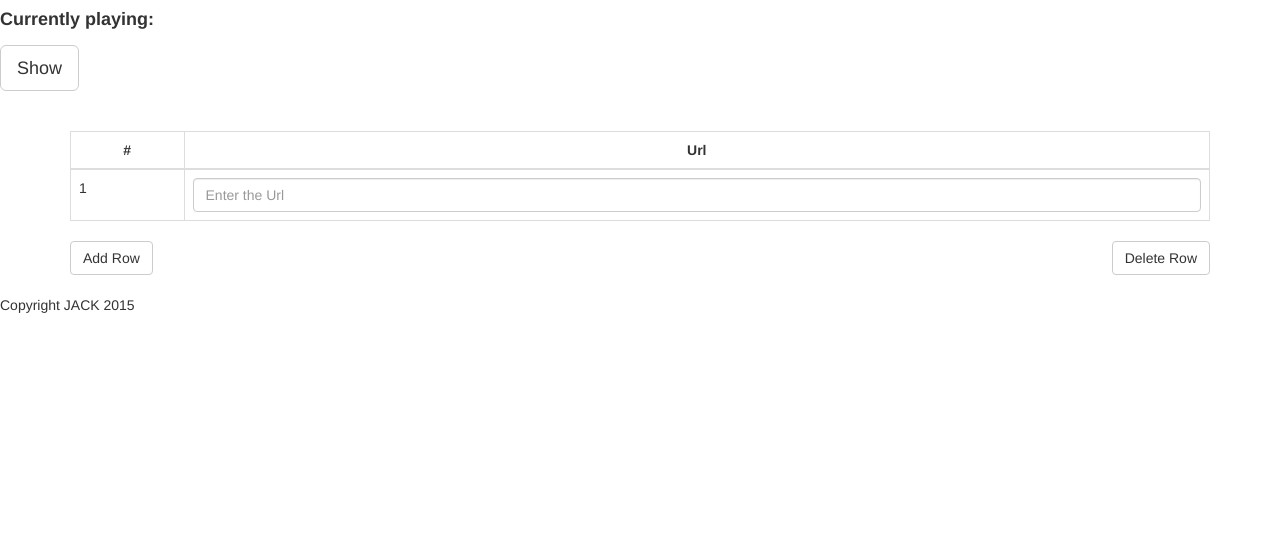
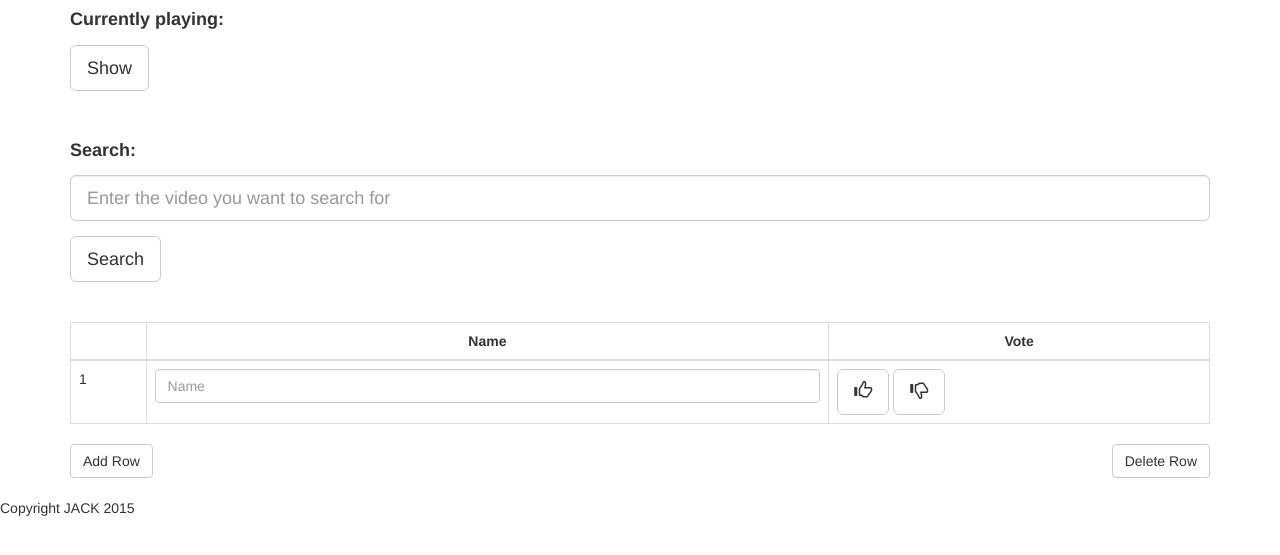
Before and after one commit to camerongray1515/HackDee-2015, a Flask app: page /main in a window 1280 px wide. Shown: the part 50-605 px from the top of the page. Run offline with Flask 2, Linux system fonts and the light colour scheme; some libraries are stand-ins or nearby versions.

Commit message:
added voting column to table in main.html

```diff
--- a/templates/main.html
+++ b/templates/main.html
@@ -1,9 +1,25 @@
 {% extends "base.html" %}
 {% block body %}
+<div class="container">
   <h4>
     <label for="current">Currently playing:</label>
   </h4>
   <button type="button" class="btn btn-default btn-lg">Show</button>
+  <h4>&nbsp;</h4>
+</div>
+
+<div class="container">
+  <form class="form" role="form">
+    <div class="form-group">
+      <h4>
+        <label for="pcode">Search:</label>
+      </h4>
+      <input type="pcode" class="form-control input-lg" id="pcode" placeholder="Enter the video you want to search for">
+    </div>
+    <button type="submit" class="btn btn-default btn-lg">Search</button>
+  </form>
+</div>
+
 
 <h4>&nbsp;</h4>
 <div class="container">
@@ -13,10 +29,13 @@
          <thead>
            <tr >
              <th class="text-center">
-							#
+
              </th>
              <th class="text-center">
-							Url
+               Name
+             </th>
+             <th class="text-center">
+               Vote
              </th>
            </tr>
          </thead>
@@ -26,7 +45,15 @@
              1
              </td>
              <td>
-						<input type="text" name='name0'  placeholder='Enter the Url' class="form-control"/>
+             <input type="text" name='name0'  placeholder='Name' class="form-control"/>
+             </td>
+             <td>
+             <a href="#" class="btn btn-default btn-lg">
+               <span class="glyphicon glyphicon-thumbs-up"></span>
+             </a>
+             <a href="#" class="btn btn-default btn-lg">
+               <span class="glyphicon glyphicon-thumbs-down"></span>
+             </a>
              </td>
            </tr>
                      <tr id='addr1'></tr>
@@ -36,4 +63,5 @@
    </div>
    <a id="add_row" class="btn btn-default pull-left">Add Row</a><a id='delete_row' class="pull-right btn btn-default">Delete Row</a>
   </div>
+</div>
 {% endblock %}
```
Lines whose indentation alone changed are shown as unchanged.
